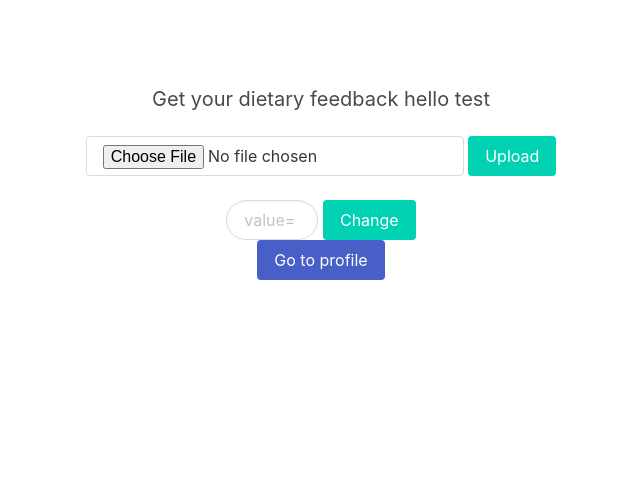
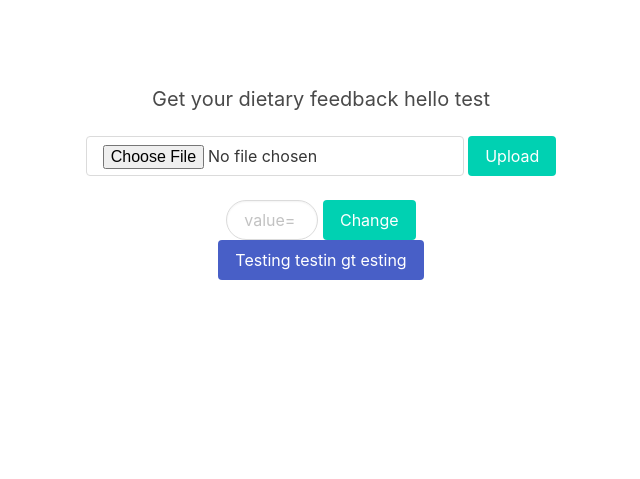
Before and after one commit to BoarCub/Grocery-List-App, a Python web app: template templates/main.html in a window 1280 px wide. Shown: the part 243-722 px from the top of the page, without its empty margins (319-959 px from the left). Run offline with Jinja, Linux system fonts and the light colour scheme; the template is opened without the code that fills it, so the values that code supplies are empty.

Commit message:
Update main.html

```diff
--- a/templates/main.html
+++ b/templates/main.html
@@ -10,6 +10,6 @@
     <input class="input is-rounded" type="text" placeholder={{ current_user.calories_daily }}
             value={{ current_user.calories_daily }} maxlength="6" minlength="2" style="width: 8%">
     <a class="button is-primary" href="{{ url_for('upload_img') }}">Change</a><br>
-    <a class="button is-link" href="{{ url_for('profile') }}">Go to profile</a>
+    <a class="button is-link" href="{{ url_for('profile') }}">Testing testin gt esting</a>
 
 {% endblock %}
```
